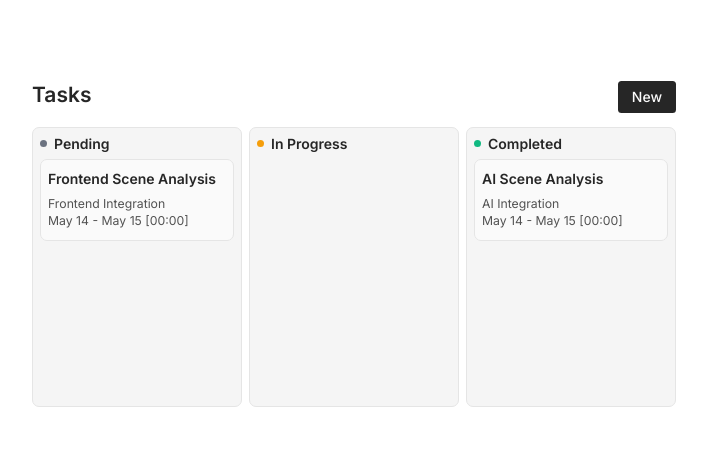
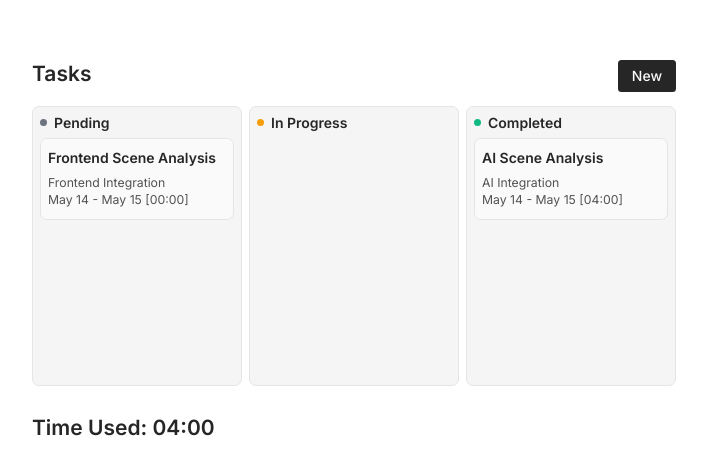
Before and after one commit to byruzie/kanban, a React (Vite) app: page / in a window 1280 px wide. Shown: the part 149-624 px from the top of the page, without its empty margins (286-993 px from the left). Built offline with nearby package versions, Linux system fonts and the light colour scheme.

Commit message:
adding the functionality of timeCounter

```diff
--- a/src/App.jsx
+++ b/src/App.jsx
@@ -1,6 +1,7 @@
 import { useState } from "react";
 import { KanbanProvider } from "./components/KanbanProvider";
 import { KanbanHeader } from "./components/Header";
+import { TimeCounter } from "./components/TimeCounter";
 
 const statusList = [
   { id: "1", name: "Pending", color: "#6B7280" },
@@ -16,7 +17,7 @@ const initialCards = [
     status: statusList[2],
     startAt: "May 14",
     endAt: "May 15",
-    timeUsed: "00:00",
+    timeUsed: "04:00",
   },
   {
     id: 2,
@@ -50,6 +51,7 @@ export default function App() {
             cards={cards}
             setCards={setCards}
           />
+          <TimeCounter cards={cards} statusName={'Completed'}/>
         </div>
       </div>
     </div>
--- a/src/components/TimeCounter.jsx
+++ b/src/components/TimeCounter.jsx
@@ -0,0 +1,26 @@
+export const TimeCounter = ({ cards, statusName }) => {
+  const sumTimeUsedByStatus = () => {
+    let totalMinutes = 0;
+
+    cards.forEach((card) => {
+      if (card.status?.name === statusName && card.timeUsed) {
+        const [hours, minutes] = card.timeUsed.split(":").map(Number);
+        totalMinutes += hours * 60 + minutes;
+      }
+    });
+
+    const totalHours = Math.floor(totalMinutes / 60);
+    const remainingMinutes = totalMinutes % 60;
+
+    return `${String(totalHours).padStart(2, "0")}:${String(
+      remainingMinutes
+    ).padStart(2, "0")}`;
+  };
+
+  return (
+    <div>
+      <h1 className="text-2xl font-semibold text-neutral-800">Time Used: {sumTimeUsedByStatus()}</h1>
+      <h2></h2>
+    </div>
+  );
+};
```
